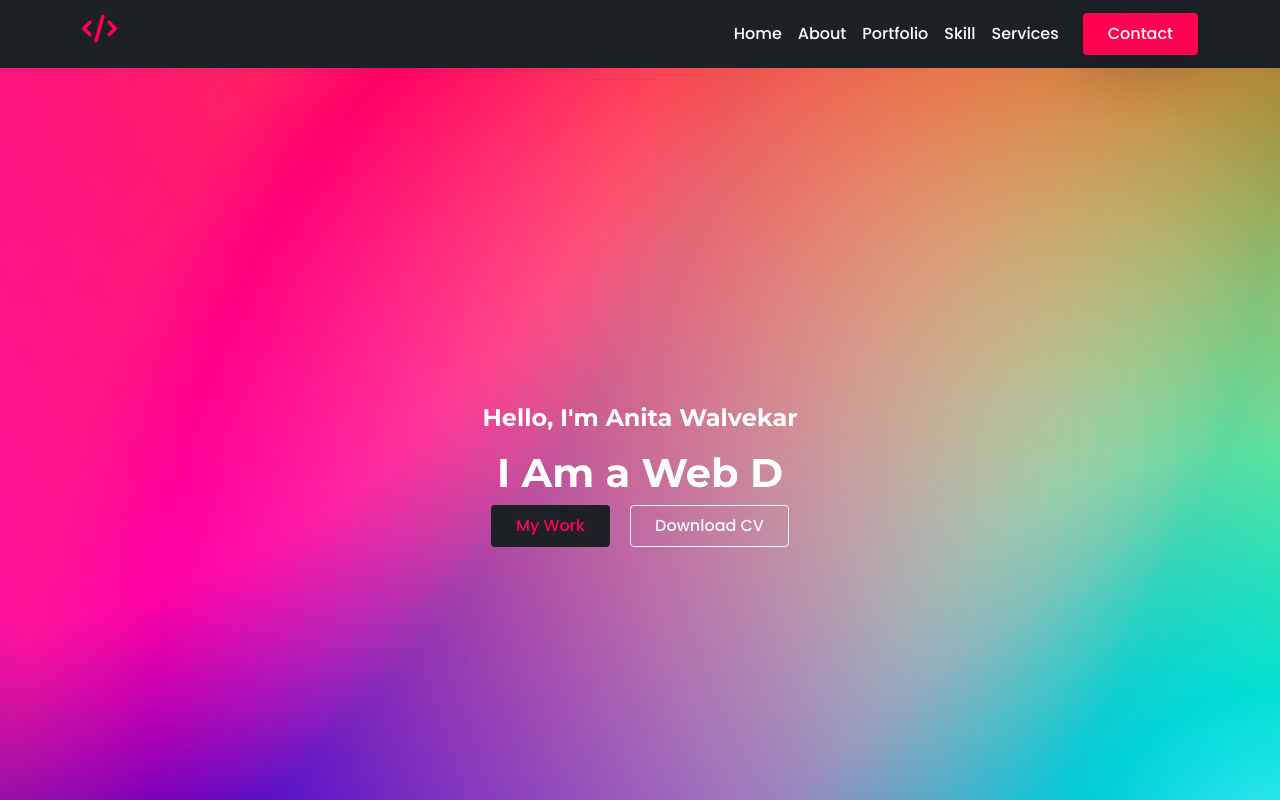
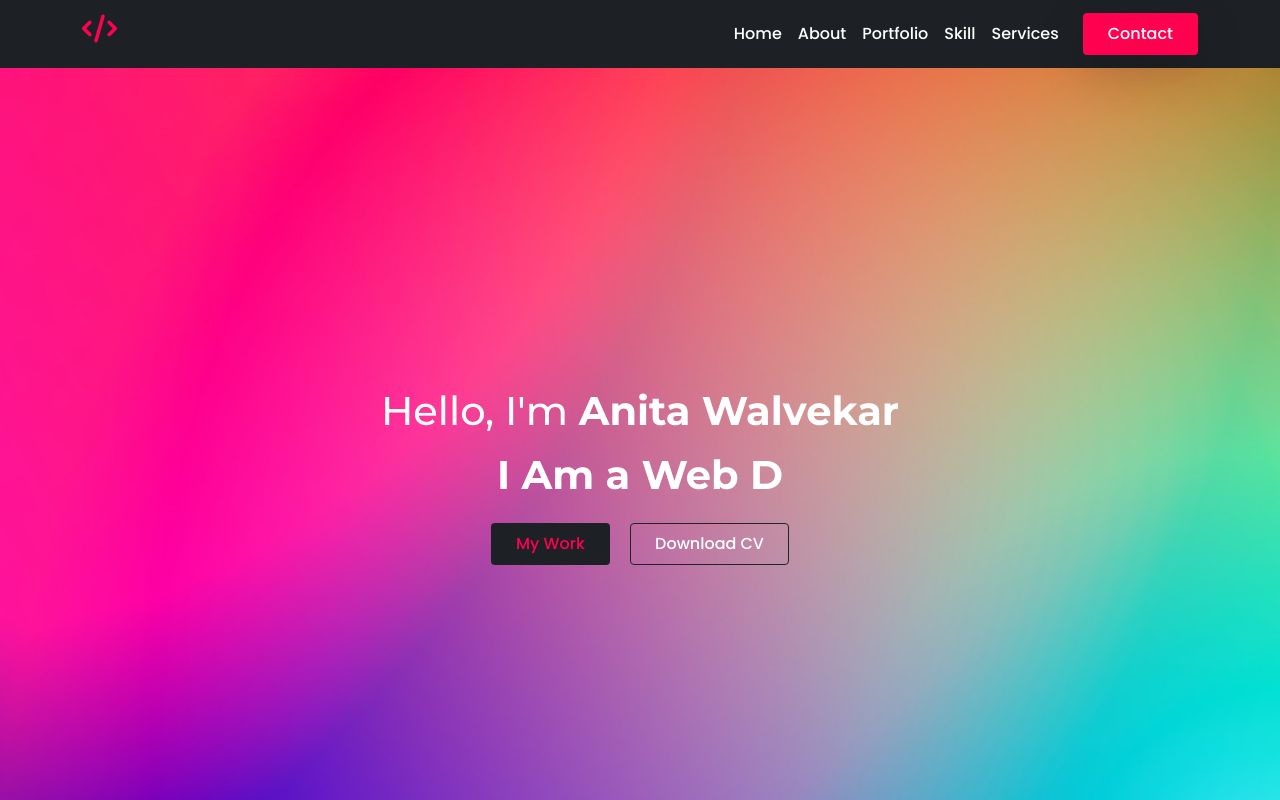
Before and after one commit to anniwalvekar/My-Profile.github.io, a plain HTML site: page index.html in a window 1280 px wide. Shown: the top 800 px of the page. Drawn offline with nearby package versions, Linux system fonts and the light colour scheme.

Commit message:
change in hero ssection

```diff
--- a/css/style.css
+++ b/css/style.css
@@ -121,10 +121,10 @@ color: var(--text-white);
     background-repeat: no-repeat;
  }
 
- /* span{
+ span{
     font-weight: 900;
 
- } */
+ }
 /* section About */
 section{
     padding: 60px 0;
--- a/index.html
+++ b/index.html
@@ -70,12 +70,14 @@
             <div class="container">
               <div class="row">
                 <div class="col-12 text-center col-lg-10 offset-lg-1 text-white">
-                   <h4 class=" my-3  text-white">
+                   <h1 class=" display-6 my-3  text-white">
                     Hello, I'm <span>Anita Walvekar</span><br>
-                  </h4>
+                  </h1>
                   <h1 class="auto-text"></h1>
-                  <a href="#portfolio" class="btn btn-brand">My Work</a>
-                  <a href="./images/AnitaW Resume.pdf" class="btn btn-outline-light hero-btn ms-3"> Download CV</a>
+                  <div class="mt-4">
+                    <a href="#portfolio" class="btn btn-brand">My Work</a>
+                    <a href="./images/AnitaW Resume.pdf" class="btn btn-outline-dark text-white hero-btn ms-3"> Download CV</a>
+                  </div>
                 </div>
               </div>
             </div>
```
